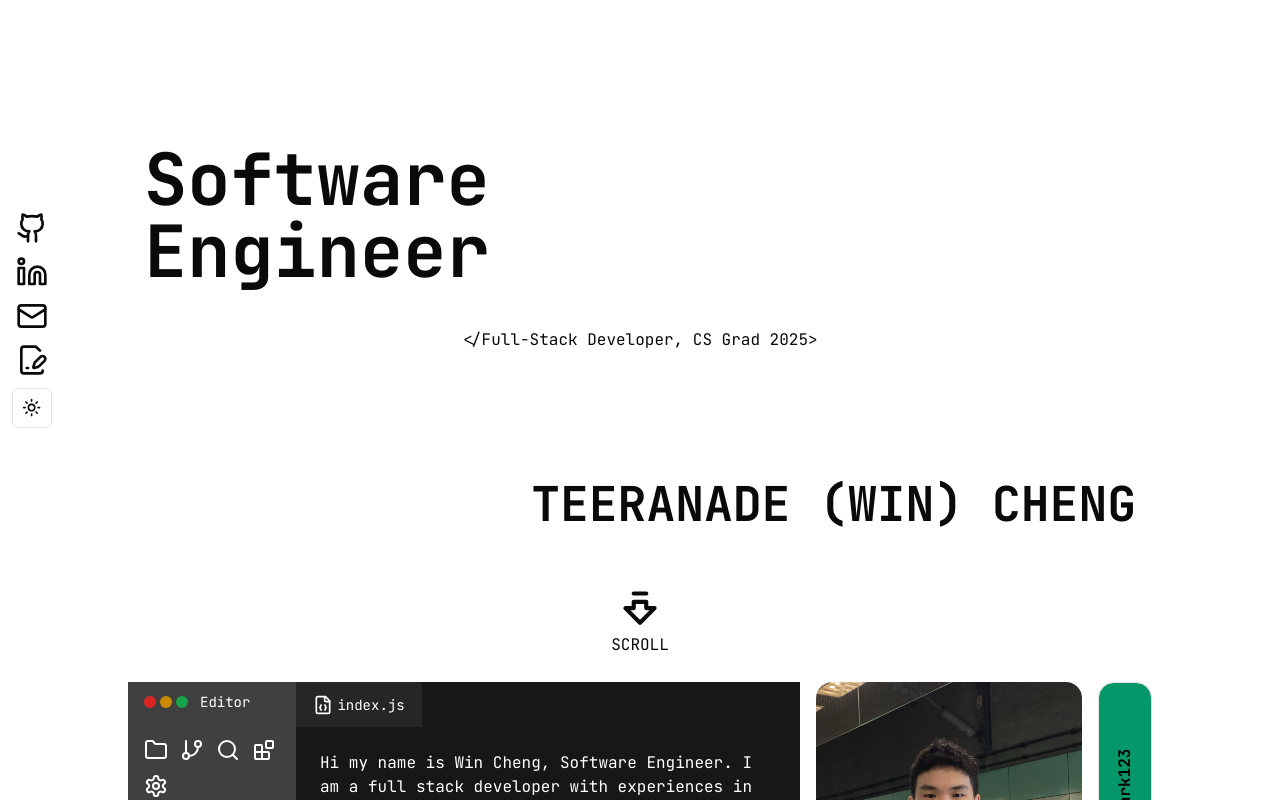
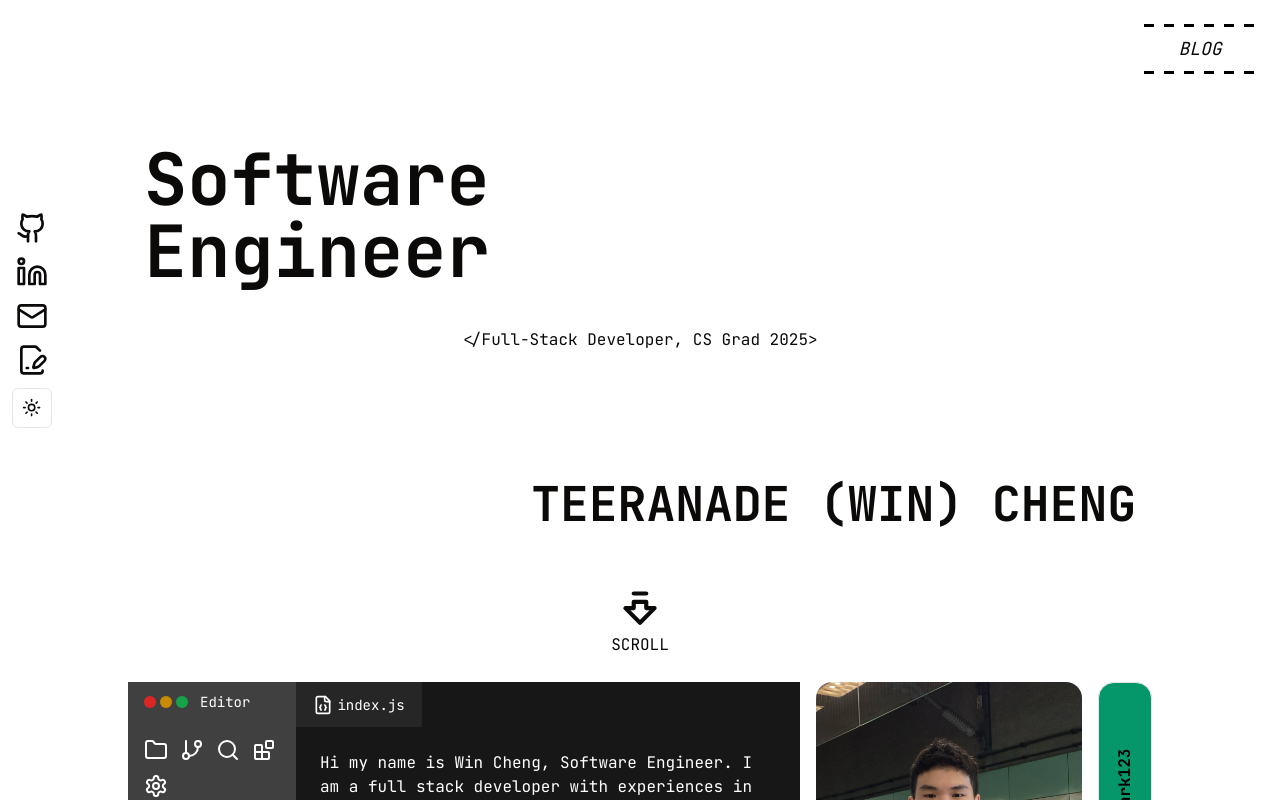
Before and after one commit to winzamark123/portfolio-website, a Next.js app: page / in a window 1280 px wide. Shown: the top 800 px of the page. Built offline with nearby package versions, Linux system fonts and the light colour scheme.

Commit message:
Added Tag on the homepage and nav back to home on the footer

```diff
--- /dev/null
+++ b/src/app/_components/Blog_Tag/Blog_Tag.tsx
@@ -0,0 +1,23 @@
+import Link from 'next/link';
+
+export default function Blog_Tag() {
+  return (
+    <main className="absolute right-0 top-0 flex w-28 flex-col items-center justify-center p-2 sm:w-32 md:w-36 lg:w-40 lg:p-4">
+      <Link className="w-full" href="/blog">
+        <div className="group relative flex w-full flex-col gap-1 overflow-hidden p-1 sm:gap-2 sm:p-2">
+          <hr className="custom-dashed z-20" />
+          <div className="flex items-center justify-center">
+            <h3 className="relative z-10 text-xs italic sm:text-sm md:text-base lg:text-lg">
+              BLOG
+            </h3>
+          </div>
+          <hr className="custom-dashed z-20" />
+          <div
+            className="absolute inset-0 -z-0 translate-x-[100%] rounded-l-xl bg-emerald-300
+          bg-opacity-50 transition-transform duration-300 ease-in-out group-hover:translate-x-0"
+          ></div>
+        </div>
+      </Link>
+    </main>
+  );
+}
--- a/src/app/_components/Footer/Footer.tsx
+++ b/src/app/_components/Footer/Footer.tsx
@@ -1,13 +1,17 @@
+import Link from 'next/link';
+
 export default function Footer() {
   const LineClass = 'flex-grow list-none h-0.5 bg-gray-500';
   return (
     <main className="flex h-third-screen w-full flex-col justify-center p-5">
       <div className="flex items-center justify-center ">
         <li className={LineClass} />
-        <div className="flex flex-col items-center justify-center p-5 text-3xl font-semibold">
-          <span>WIN CHENG'S</span>
-          <span>PORTFOLIO</span>
-        </div>
+        <Link href="/">
+          <div className="flex flex-col items-center justify-center p-5 text-3xl font-semibold">
+            <span>WIN CHENG'S</span>
+            <span>PORTFOLIO</span>
+          </div>
+        </Link>
         <li className={LineClass} />
       </div>
       <div className="flex items-center justify-center text-emerald-400">
--- a/src/app/globals.scss
+++ b/src/app/globals.scss
@@ -64,4 +64,16 @@
     @apply text-5xl font-extrabold;
   }
 
+  .custom-dashed{
+    background-image: linear-gradient(to right, black 50%, transparent 50%);
+    background-size: 20px 3px;
+    background-repeat: repeat-x;
+    height: 3px;
+    border: none;
+  }
+
+  .dark .custom-dashed {
+    background-image: linear-gradient(to right, white 50%, transparent 50%);
+  }
+
 }
--- a/src/app/page.tsx
+++ b/src/app/page.tsx
@@ -4,9 +4,11 @@ import Profile from './_components/Profile/Profile';
 import Experience from './_components/Experience/Experience';
 import Tag from './_components/Tag';
 import Project from './_components/Projects/Project';
+import Blog_Tag from './_components/Blog_Tag/Blog_Tag';
 export default function Home() {
   return (
     <main className="w-full overflow-hidden pt-8 sm:p-1/10">
+      <Blog_Tag />
       <Landing />
       <div className="hidden sm:flex">
         <Profile />
```
